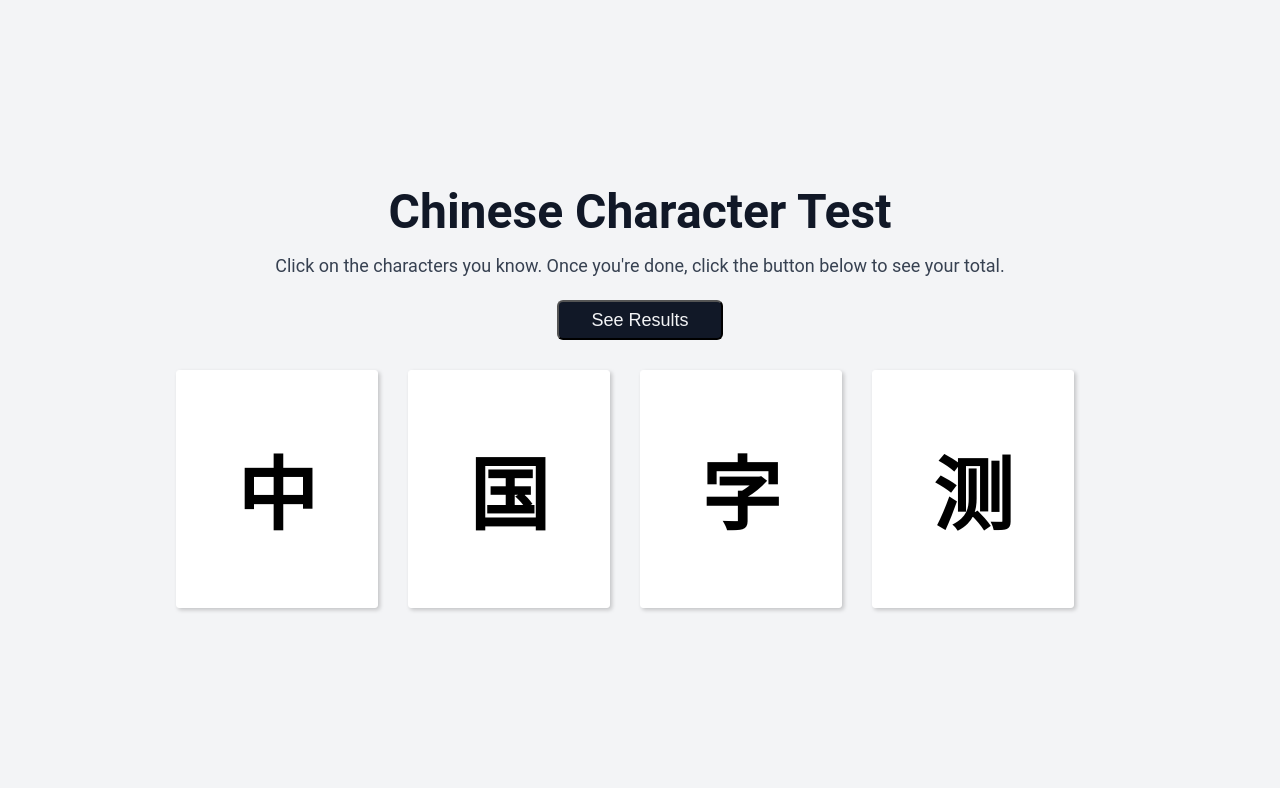
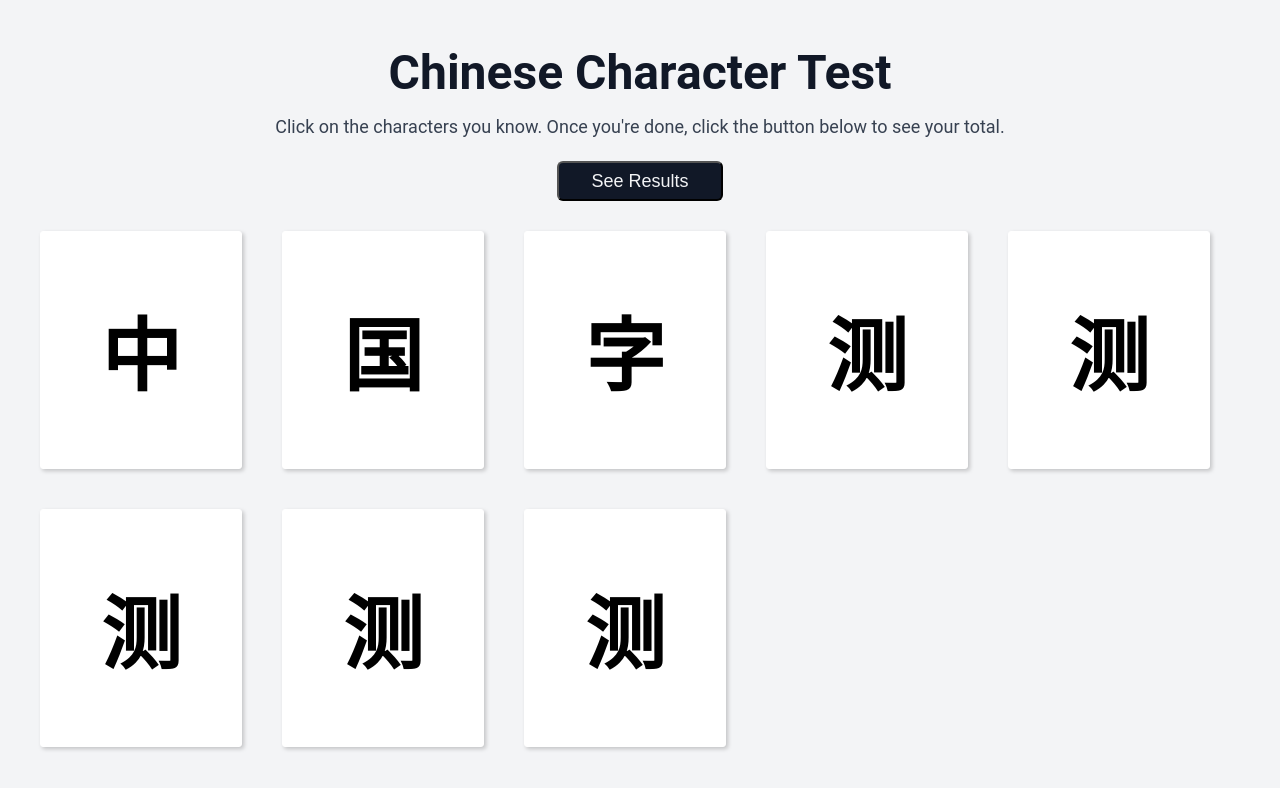
Before and after one commit to francislainy/hanzi-3000, a React (Create React App) app: page / in a window 1280 px wide. Both pictures are taken after a click on the button "Start Game". Shown: the top 788 px of the page. Built offline with nearby package versions, Linux system fonts and the light colour scheme.

Commit message:
Define maximum number of cards per row

```diff
--- a/src/App.js
+++ b/src/App.js
@@ -23,7 +23,7 @@ function App() {
   const [hasGameStarted, setHasGameStarted] = useState(false)
   const [bannerTitle, setBannerTitle] = useState(GAME_STATES.start.bannerTitle)
   const [bannerDescription, setBannerDescription] = useState(GAME_STATES.start.bannerDescription)
-  const [bannerButtonText, setBannerButtonText] = useState(GAME_STATES.start.bannerButtonText )
+  const [bannerButtonText, setBannerButtonText] = useState(GAME_STATES.start.bannerButtonText)
   const [selectedCardIds, setSelectedCardIds] = useState([]);
 
   const cardList = [
@@ -31,6 +31,10 @@ function App() {
     { id: 2, chineseCharacter: '国' },
     { id: 3, chineseCharacter: '字' },
     { id: 4, chineseCharacter: '测' },
+    { id: 5, chineseCharacter: '测' },
+    { id: 6, chineseCharacter: '测' },
+    { id: 7, chineseCharacter: '测' },
+    { id: 8, chineseCharacter: '测' },
   ];
 
   const handleStartGame = () => {
@@ -40,8 +44,9 @@ function App() {
   }
 
   const handleSeeResults = () => {
-    setBannerDescription(`You have selected ${selectedCardIds.length} out of ${cardList.length} cards.`)
+    setBannerDescription(`You know ${selectedCardIds.length} out of ${cardList.length} characters.`)
     setBannerButtonText(GAME_STATES.results.bannerButtonText)
+    setHasGameStarted(false)
   }
 
   const handleStartAgain = () => {
--- a/src/Card.css
+++ b/src/Card.css
@@ -18,3 +18,9 @@
     /* background-color: #f3f4f6; */
     background-color: #eee;
 }
+
+.card__row {
+    display: grid;
+    grid-template-columns: repeat(5, 1fr);
+    gap: 10px;
+  }
```
Also changed, not shown: src/App.css (line endings or trailing spaces), src/Card.js (line endings or trailing spaces).
